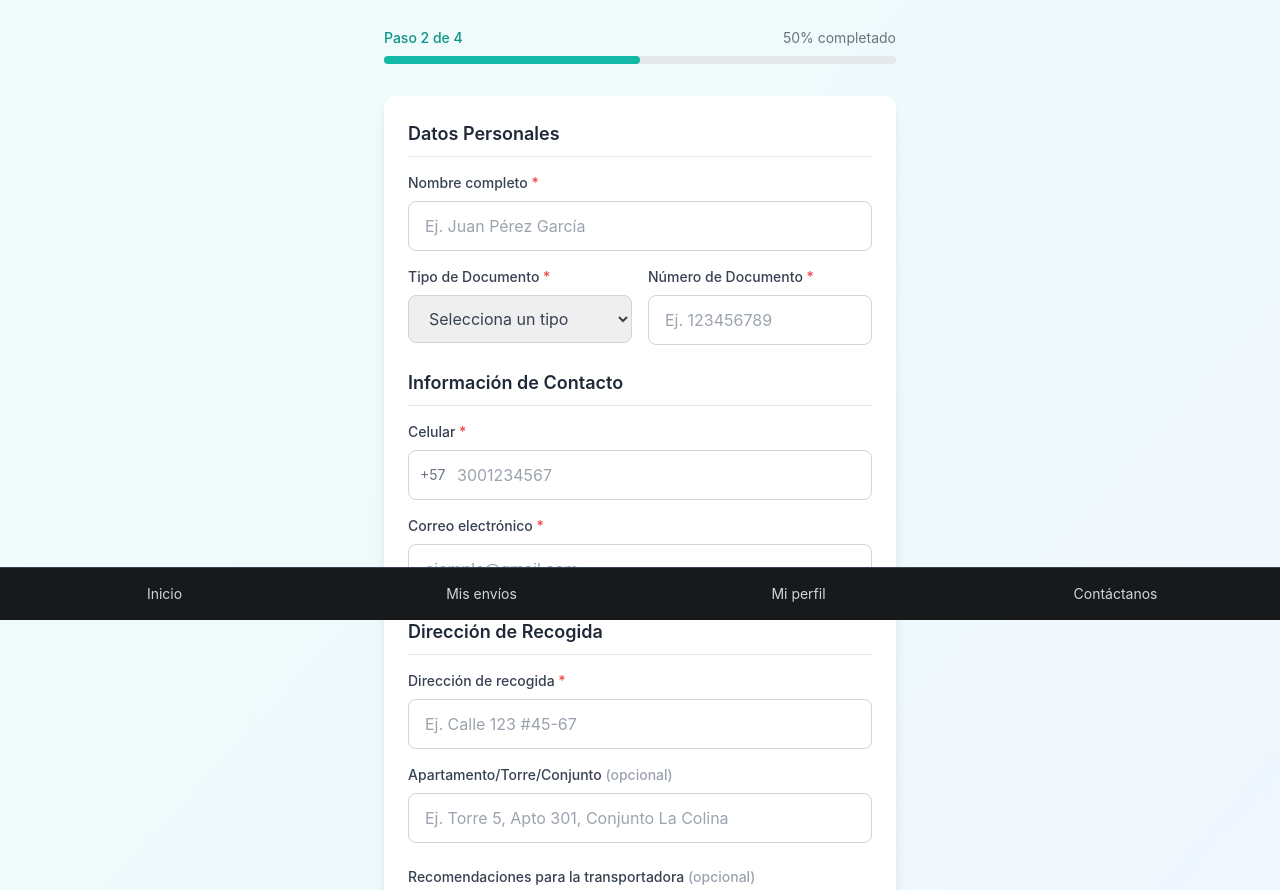
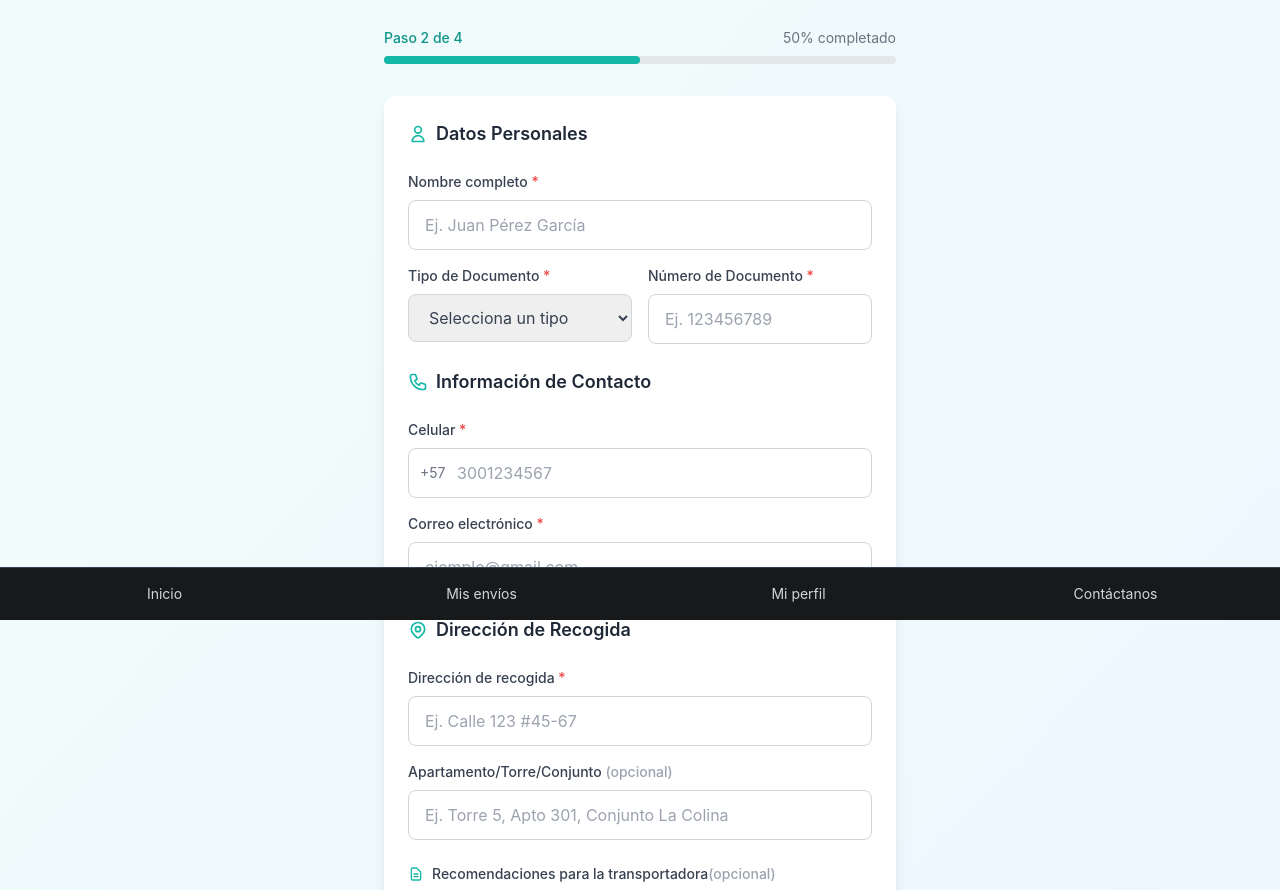
Before and after one commit to 3000bisonte/Bisonte-modificado, a Next.js app: page /remitente/edit/1 in a window 1280 px wide. Shown: the part 180-1070 px from the top of the page. Built offline with nearby package versions, Linux system fonts and the light colour scheme; no server answers.

Commit message:
cambiosdesign

```diff
--- a/src/components/Cotizador.js
+++ b/src/components/Cotizador.js
@@ -357,7 +357,7 @@ export default function Cotizador() {
 
     return (
         <div className="min-h-screen bg-gradient-to-br from-slate-50 to-slate-100 py-4 sm:py-8 px-2 sm:px-4">
-            <div className="max-w-xs sm:max-w-md lg:max-w-2xl mx-auto">
+            <div className="max-w-sm sm:max-w-md lg:max-w-2xl mx-auto">
                 {/* Header */}
                 <div className="text-center mb-6 sm:mb-8">
                     <div className="flex justify-center items-center mb-3 sm:mb-4">
@@ -386,8 +386,8 @@ export default function Cotizador() {
                   </div>
                 </div>
 
-                {/* Main Form Card */}
-                <div className="bg-white rounded-xl sm:rounded-2xl shadow-xl p-4 sm:p-8 mb-6 sm:mb-8">
+                {/* Main Form Card - Actualizado para coincidir exactamente con FormularioRemitente */}
+                <div className="bg-white rounded-xl shadow-lg p-6 mb-6">
                     <form onSubmit={(e) => e.preventDefault()}>
                         {/* Ubicación */}
                         <div className="mb-6 sm:mb-8">
@@ -738,23 +738,24 @@ export default function Cotizador() {
                         )}
 
                         {/* Botones de Acción */}
-                        <div className="flex flex-col sm:flex-row gap-3 sm:gap-4 mb-16 sm:mb-20">
+                        <div className="flex gap-4 pt-4">
                           <button
                             type="button"
                             onClick={() => router.push("/home")}
-                            className="flex-1 bg-gray-100 hover:bg-gray-200 text-gray-700 py-2 sm:py-3 px-4 sm:px-6 rounded-lg font-semibold transition-colors duration-200 flex items-center justify-center text-sm sm:text-base"
+                            className="flex-1 bg-gray-100 hover:bg-gray-200 text-gray-700 py-3 px-6 rounded-lg font-semibold transition-colors duration-200 flex items-center justify-center"
                           >
-                            <svg className="w-4 h-4 sm:w-5 sm:h-5 mr-2" fill="none" stroke="currentColor" viewBox="0 0 24 24">
+                            <svg className="w-5 h-5 mr-2" fill="none" stroke="currentColor" viewBox="0 0 24 24">
                               <path strokeLinecap="round" strokeLinejoin="round" strokeWidth={2} d="M15 19l-7-7 7-7" />
                             </svg>
                             Anterior
                           </button>
 
+
                           <button
                             type="button"
                             onClick={handleActionClick}
                             disabled={!canProceed || isLoadingAction}
-                            className={`flex-1 py-2 sm:py-3 px-4 sm:px-6 rounded-lg font-semibold transition-all duration-200 flex items-center justify-center text-sm sm:text-base ${
+                            className={`flex-1 py-3 px-6 rounded-lg font-semibold transition-all duration-200 flex items-center justify-center ${
                               canProceed && !isLoadingAction
                                 ? "bg-teal-500 hover:bg-teal-600 text-white shadow-md hover:shadow-lg"
                                 : "bg-gray-300 text-gray-500 cursor-not-allowed"
@@ -762,7 +763,7 @@ export default function Cotizador() {
                           >
                             {isLoadingAction ? (
                               <>
-                                <svg className="animate-spin -ml-1 mr-2 h-4 w-4 sm:h-5 sm:w-5 text-white" fill="none" viewBox="0 0 24 24">
+                                <svg className="animate-spin -ml-1 mr-2 h-5 w-5 text-white" fill="none" viewBox="0 0 24 24">
                                   <circle className="opacity-25" cx="12" cy="12" r="10" stroke="currentColor" strokeWidth="4"></circle>
                                   <path className="opacity-75" fill="currentColor" d="M4 12a8 8 0 018-8V0C5.373 0 0 5.373 0 12h4zm2 5.291A7.962 7.962 0 014 12H0c0 3.042 1.135 5.824 3 7.938l3-2.647z"></path>
                                 </svg>
@@ -771,7 +772,7 @@ export default function Cotizador() {
                             ) : (
                               <>
                                 Continuar
-                                <svg className="w-4 h-4 sm:w-5 sm:h-5 ml-2" fill="none" stroke="currentColor" viewBox="0 0 24 24">
+                                <svg className="w-5 h-5 ml-2" fill="none" stroke="currentColor" viewBox="0 0 24 24">
                                   <path strokeLinecap="round" strokeLinejoin="round" strokeWidth={2} d="M9 5l7 7-7 7" />
                                 </svg>
                               </>
--- a/src/components/FormularioDestinatario.js
+++ b/src/components/FormularioDestinatario.js
@@ -649,19 +649,6 @@ export default function FormularioDestinatario({ id }) {
               </div>
             </div>
           )}
-
-          {/* Botón para limpiar datos (solo desarrollo) */}
-          {process.env.NODE_ENV === "development" && (
-            <div className="text-center pt-4 border-t border-gray-200">
-              <button
-                type="button"
-                onClick={clearFormData}
-                className="text-xs text-gray-400 hover:text-gray-600 underline transition-colors"
-              >
-                🔧 Limpiar datos guardados (Dev)
-              </button>
-            </div>
-          )}
         </form>
       </div>
 
--- a/src/components/FormularioRemitente.js
+++ b/src/components/FormularioRemitente.js
@@ -279,7 +279,10 @@ const FormularioRemitente = ({ id }) => {
 
             {/* Datos Personales Section */}
             <div className="space-y-4">
-              <h3 className="text-lg font-semibold text-gray-800 border-b border-gray-200 pb-2">
+              <h3 className="text-lg font-semibold text-gray-800 mb-3 pb-2 flex items-center">
+                <svg className="w-5 h-5 mr-2 text-teal-500" fill="none" stroke="currentColor" viewBox="0 0 24 24">
+                  <path strokeLinecap="round" strokeLinejoin="round" strokeWidth={2} d="M16 7a4 4 0 11-8 0 4 4 0 018 0zM12 14a7 7 0 00-7 7h14a7 7 0 00-7-7z" />
+                </svg>
                 Datos Personales
               </h3>
 
@@ -369,7 +372,10 @@ const FormularioRemitente = ({ id }) => {
 
             {/* Información de Contacto Section */}
             <div className="space-y-4">
-              <h3 className="text-lg font-semibold text-gray-800 border-b border-gray-200 pb-2">
+              <h3 className="text-lg font-semibold text-gray-800 mb-3 pb-2 flex items-center">
+                <svg className="w-5 h-5 mr-2 text-teal-500" fill="none" stroke="currentColor" viewBox="0 0 24 24">
+                  <path strokeLinecap="round" strokeLinejoin="round" strokeWidth="2" d="M3 5a2 2 0 012-2h3.28a1 1 0 01.948.684l1.498 4.493a1 1 0 01-.502 1.21l-2.257 1.13a11.042 11.042 0 005.516 5.516l1.13-2.257a1 1 0 011.21-.502l4.493 1.498a1 1 0 01.684.949V19a2 2 0 01-2 2h-1C9.716 21 3 14.284 3 6V5z"/>
+                </svg>
                 Información de Contacto
               </h3>
 
@@ -433,7 +439,11 @@ const FormularioRemitente = ({ id }) => {
 
             {/* Dirección de Recogida Section */}
             <div className="space-y-4">
-              <h3 className="text-lg font-semibold text-gray-800 border-b border-gray-200 pb-2">
+              <h3 className="text-lg font-semibold text-gray-800 mb-3 pb-2 flex items-center">
+                <svg className="w-5 h-5 mr-2 text-teal-500" fill="none" stroke="currentColor" viewBox="0 0 24 24">
+                  <path strokeLinecap="round" strokeLinejoin="round" strokeWidth="2" d="M17.657 16.657L13.414 20.9a1.998 1.998 0 01-2.827 0l-4.244-4.243a8 8 0 1111.314 0z"/>
+                  <path strokeLinecap="round" strokeLinejoin="round" strokeWidth="2" d="M15 11a3 3 0 11-6 0 3 3 0 016 0z"/>
+                </svg>
                 Dirección de Recogida
               </h3>
 
@@ -491,7 +501,10 @@ const FormularioRemitente = ({ id }) => {
 
             {/* Recomendaciones Section */}
             <div className="space-y-2">
-              <label className="block text-sm font-medium text-gray-700">
+              <label className="block text-sm font-medium text-gray-700 flex items-center">
+                <svg className="w-4 h-4 mr-2 text-teal-500" fill="none" stroke="currentColor" viewBox="0 0 24 24">
+                  <path strokeLinecap="round" strokeLinejoin="round" strokeWidth="2" d="M9 12h6m-6 4h6m2 5H7a2 2 0 01-2-2V5a2 2 0 012-2h5.586a1 1 0 01.707.293l5.414 5.414a1 1 0 01.293.707V19a2 2 0 01-2 2z"/>
+                </svg>
                 Recomendaciones para la transportadora <span className="text-gray-400">(opcional)</span>
               </label>
               <textarea
@@ -519,11 +532,9 @@ const FormularioRemitente = ({ id }) => {
                 </span>
               </div>
             </div>
-          </form>
-        </div>
 
-        {/* Action Buttons */}
-        <div className="flex gap-4 mb-20">
+            {/* Action Buttons - Movidos dentro del contenedor */}
+            <div className="flex gap-4 pt-4">
               <button
                 type="button"
                 onClick={() => router.push("/cotizador")}
@@ -563,6 +574,8 @@ const FormularioRemitente = ({ id }) => {
                 )}
               </button>
             </div>
+          </form>
+        </div>
 
         <BottomNav />
       </div>
--- a/src/components/Resumen.js
+++ b/src/components/Resumen.js
@@ -782,21 +782,16 @@ export default function Resumen() {
         </div>
 
         {/* Navegación entre pantallas */}
-        <div className="flex justify-between w-full mt-6">
+        <div className="flex justify-center w-full mt-8 pb-24">
           <button
             type="button"
-            className="bg-gray-300 text-gray-700 px-6 py-2 rounded font-semibold hover:bg-gray-400 transition-colors"
+            className="bg-gray-100 hover:bg-gray-200 text-gray-700 py-3 px-8 rounded-xl font-semibold transition-all duration-200 flex items-center gap-2 shadow-lg hover:shadow-xl transform hover:scale-105"
             onClick={() => router.push("/destinatario")}
           >
+            <svg className="w-5 h-5" fill="none" stroke="currentColor" viewBox="0 0 24 24">
+              <path strokeLinecap="round" strokeLinejoin="round" strokeWidth={2} d="M15 19l-7-7 7-7" />
+            </svg>
             Anterior
-          </button>
-          {/* ✅ Botón "Continuar" corregido */}
-          <button
-            type="button"
-            className="bg-[#41e0b3] text-white px-6 py-2 rounded font-semibold hover:bg-[#2bbd8c] transition-colors"
-            onClick={handlePagar}
-          >
-            Continuar
           </button>
         </div>
 
```
Lines whose indentation alone changed are shown as unchanged.
